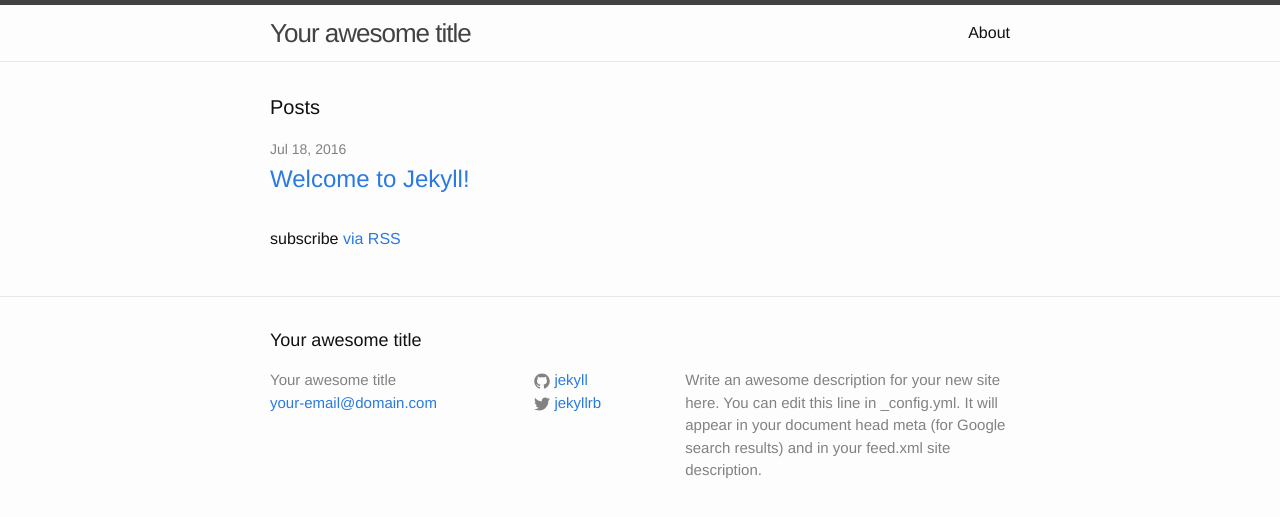
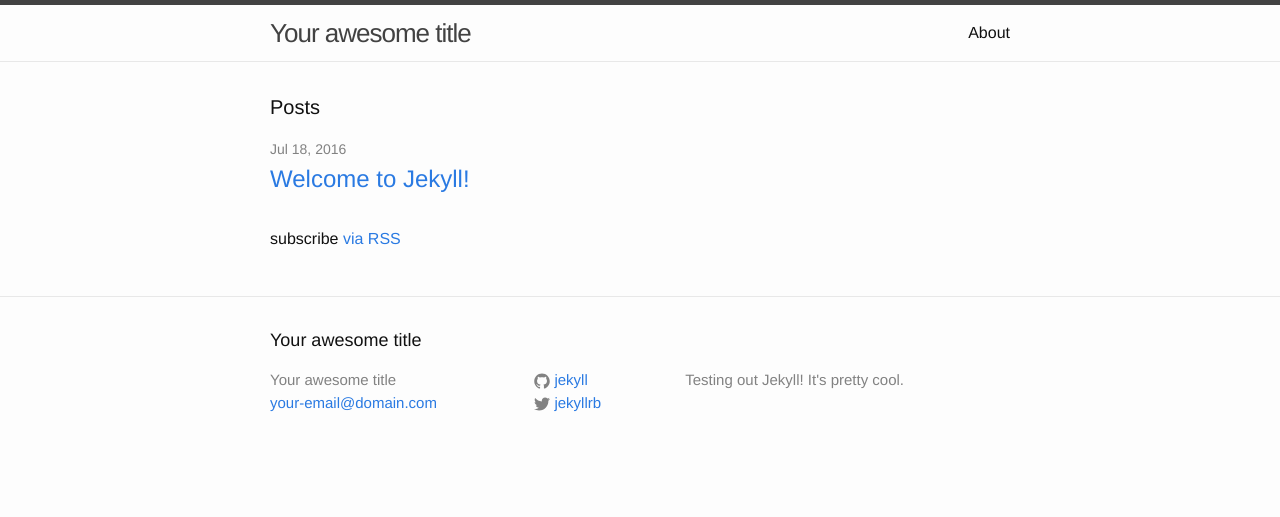
Before and after one commit to djunajoe/djunajoe.github.io, a Jekyll site: the page built from index.html, in a window 1280 px wide. Shown: the top 517 px of the page. Built offline with Jekyll 4.4.1, drawn with Linux system fonts in a browser that asks for light colours.

Commit message:
Update _config.yml

```diff
--- a/_config.yml
+++ b/_config.yml
@@ -9,9 +9,7 @@
 title: Your awesome title
 email: your-email@domain.com
 description: > # this means to ignore newlines until "baseurl:"
-  Write an awesome description for your new site here. You can edit this
-  line in _config.yml. It will appear in your document head meta (for
-  Google search results) and in your feed.xml site description.
+  Testing out Jekyll! It's pretty cool.
 baseurl: "" # the subpath of your site, e.g. /blog
 url: "http://yourdomain.com" # the base hostname & protocol for your site
 twitter_username: jekyllrb
```
